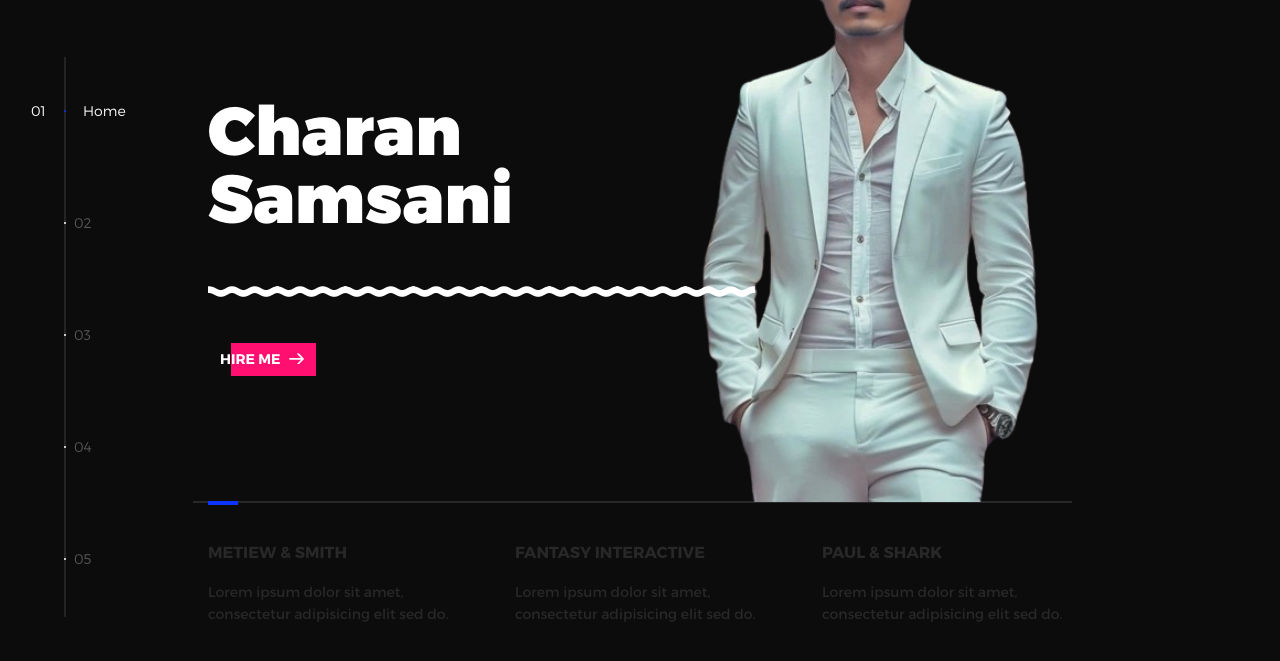
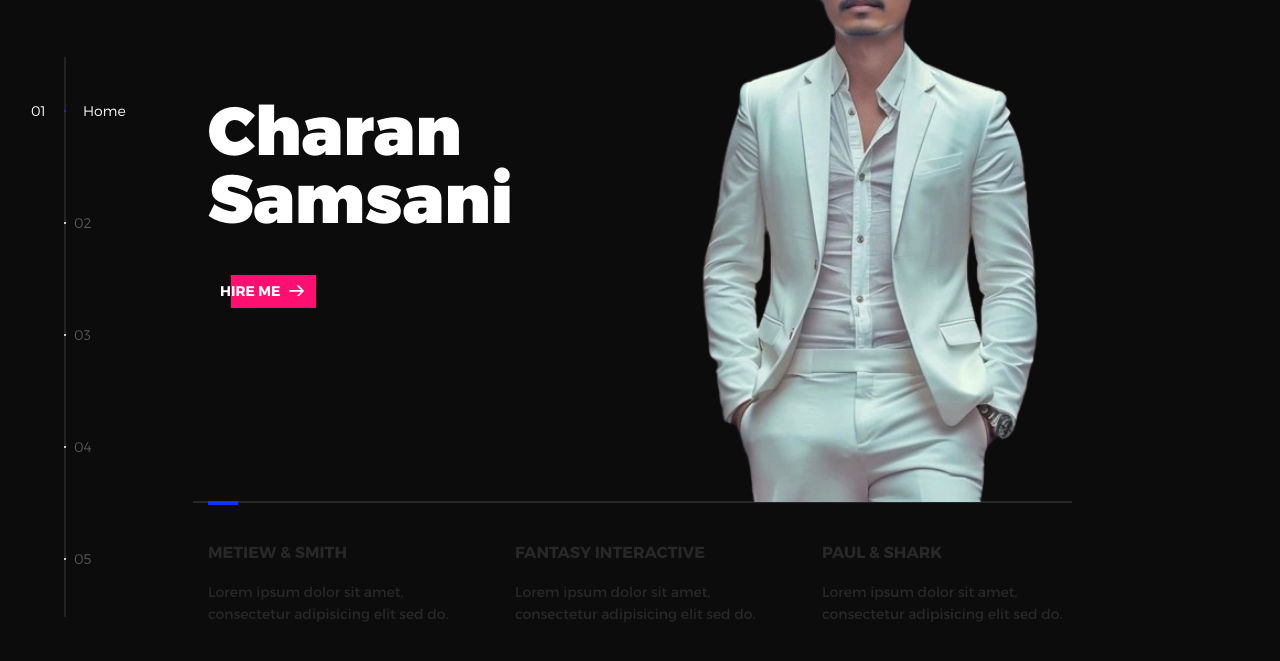
Before and after one commit to CharanSamsani/CharanSamsani.github.io, a plain HTML site: page docs/index.html in a window 1280 px wide. Shown: the part 63-724 px from the top of the page. Drawn offline with nearby package versions, Linux system fonts and the light colour scheme.

Commit message:
Update index.html

```diff
--- a/docs/index.html
+++ b/docs/index.html
@@ -50,7 +50,7 @@
           <li class="l-section section section--is-active">
             <div class="intro">
               <div class="intro--banner">
-                <h1>Charan<br>Samsani<br>﹏﹏﹏﹏﹏﹏﹏﹏</h1>
+                <h1>Charan<br>Samsani</h1>
                 <button class="cta">Hire me
                   <svg version="1.1" id="Layer_1" xmlns="http://www.w3.org/2000/svg" xmlns:xlink="http://www.w3.org/1999/xlink" x="0px" y="0px" viewBox="0 0 150 118" style="enable-background:new 0 0 150 118;" xml:space="preserve">
                   <g transform="translate(0.000000,118.000000) scale(0.100000,-0.100000)">
```
